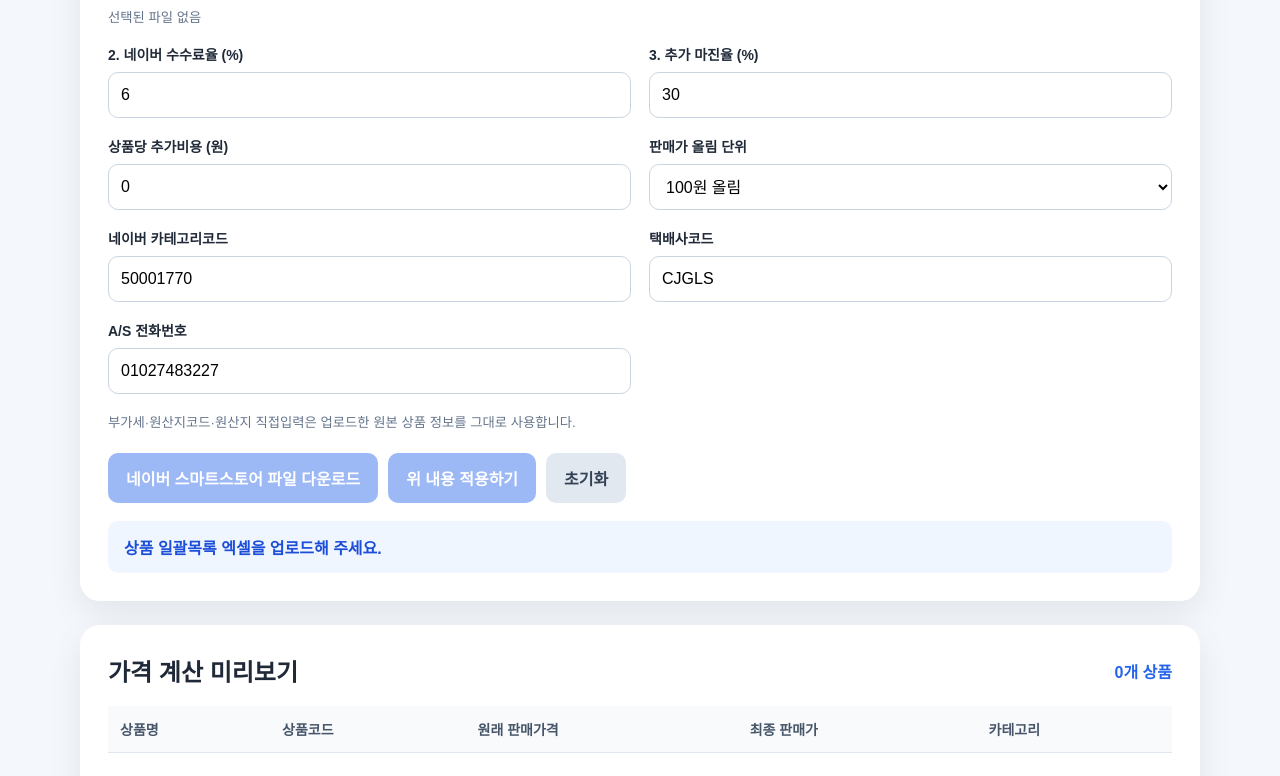
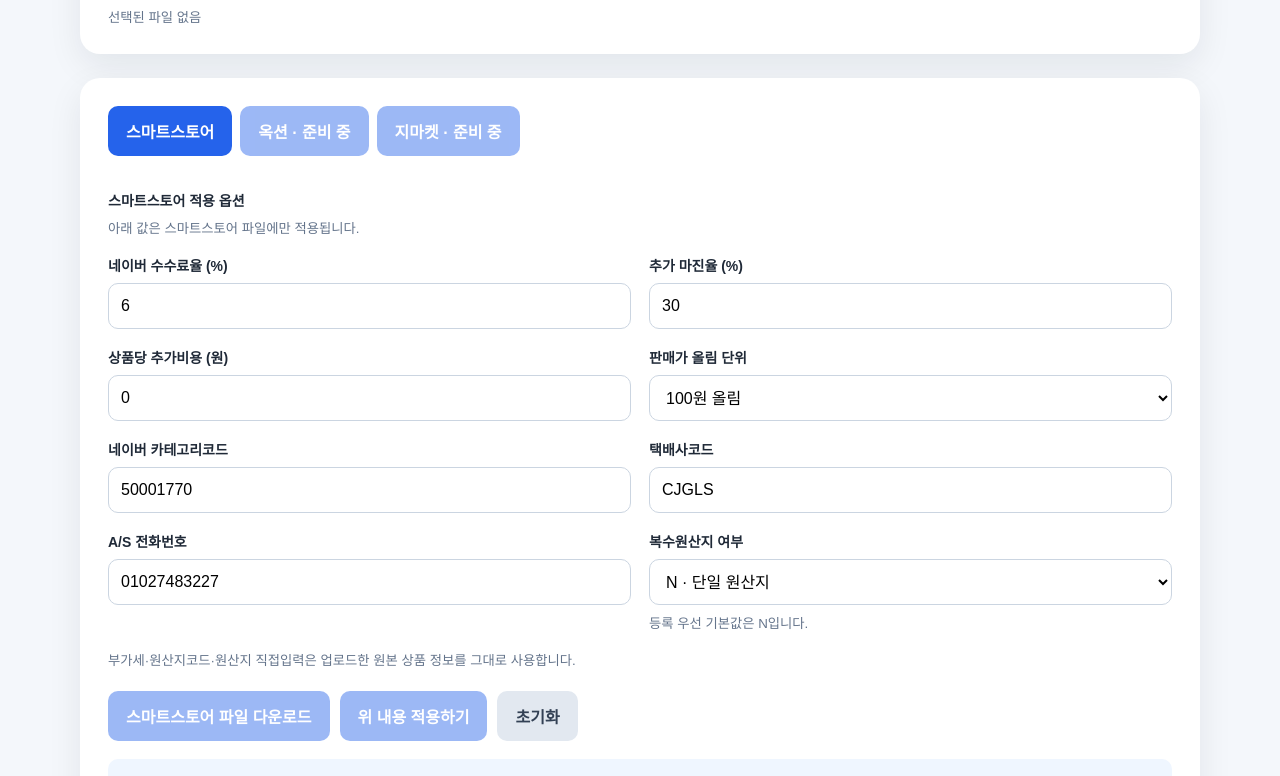
Before and after one commit to parangcubeme/postsheet02, a Next.js app: page / in a window 1280 px wide. Shown: the part 561-1337 px from the top of the page. Built offline with nearby package versions, Linux system fonts and the light colour scheme.

Commit message:
Scope Smart Store options under marketplace tab

```diff
--- a/app/page.tsx
+++ b/app/page.tsx
@@ -4,6 +4,7 @@ import { useMemo, useState } from "react";
 import * as XLSX from "xlsx";
 
 type Row = Record<string, unknown>;
+type MarketTab = "smartstore" | "auction" | "gmarket";
 type AppliedSettings = {
   feeRate: number;
   marginRate: number;
@@ -12,6 +13,7 @@ type AppliedSettings = {
   categoryCode: string;
   courierCode: string;
   asPhone: string;
+  multipleOrigins: "N" | "Y";
 };
 type Product = {
   productName: string;
@@ -23,14 +25,12 @@ type Product = {
   optionValue: string;
   imageUrl: string;
   detailHtml: string;
-  categoryCode: string;
   shippingFee: number;
   brand: string;
   maker: string;
   vatType: string;
   originCode: string;
   originDirect: string;
-  multipleOrigins: string;
 };
 
 const aliases = {
@@ -42,32 +42,22 @@ const aliases = {
   optionValue: ["옵션값", "옵션내용", "선택옵션"],
   imageUrl: ["대표이미지", "대표이미지URL", "이미지URL", "이미지", "메인이미지"],
   detailHtml: ["상세설명", "상세HTML", "상품상세", "상세페이지"],
-  categoryCode: ["카테고리코드", "카테고리번호", "카테고리ID"],
   shippingFee: ["기본배송비", "배송비"],
   brand: ["브랜드"],
   maker: ["제조사", "제조자"],
   vatType: ["부가세", "과세구분", "부가세유형"],
   originCode: ["원산지코드"],
   originDirect: ["원산지 직접입력", "원산지직접입력", "원산지", "원산지명"],
-  multipleOrigins: ["복수원산지여부", "복수원산지 여부"],
 };
 
 const naverHeaders = [
   "판매자 상품코드","카테고리코드","상품명","상품상태","판매가","단위가격 사용여부","표시용량","표시단위","총용량","부가세","관부가세","재고수량","옵션형태","옵션명","옵션값","옵션가","옵션 재고수량","직접입력 옵션","추가상품명","추가상품값","추가상품가","추가상품 재고수량","대표이미지","추가이미지","상세설명","브랜드","제조사","제조일자","유효일자","원산지코드","수입사","복수원산지여부","원산지 직접입력","미성년자 구매","배송비 템플릿코드","배송방법","택배사코드","배송비유형","기본배송비","배송비 결제방식","조건부무료-\n상품판매가 합계","수량별부과-수량","구간별-\n2구간수량","구간별-\n3구간수량","구간별-\n3구간배송비","구간별-\n추가배송비","반품배송비","교환배송비","지역별 차등 배송비","별도설치비","상품정보제공고시 템플릿코드","상품정보제공고시\n품명","상품정보제공고시\n모델명","상품정보제공고시\n인증허가사항","상품정보제공고시\n제조자","A/S 템플릿코드","A/S 전화번호","A/S 안내","판매자특이사항","즉시할인 값\n(기본할인)","즉시할인 단위\n(기본할인)","모바일\n즉시할인 값","모바일\n즉시할인 단위","복수구매할인\n조건 값","복수구매할인\n조건 단위","복수구매할인\n값","복수구매할인\n단위","상품구매시 포인트\n지급 값","상품구매시 포인트\n지급 단위","텍스트리뷰 작성시\n지급 포인트","포토/동영상 리뷰 작성시\n지급 포인트","한달사용 텍스트리뷰\n작성시 지급 포인트","한달사용\n포토/동영상리뷰 작성시 지급 포인트","알림받기동의 고객 리뷰 작성 시 지급 포인트","무이자\n할부 개월","사은품","판매자바코드","구매평 노출여부","구매평\n비노출사유","알림받기 동의 고객 전용 여부","ISBN","ISSN","독립출판","출간일","출판사","글작가","그림작가","번역자명","문화비 소득공제","사이즈\n상품군","사이즈\n사이즈명","사이즈\n상세 사이즈","사이즈 \n모델명"
 ];
-const requiredRow = naverHeaders.map((header) =>
-  ["카테고리코드", "상품명", "판매가", "재고수량", "대표이미지", "상세설명", "원산지코드", "택배사코드", "A/S 전화번호"].includes(header) ? "필수" : "비필수"
-);
-const groupRow = naverHeaders.map((_, index) =>
-  index === 0 ? "상품 기본정보" : index === 25 ? "상품 주요정보" : index === 34 ? "배송정보" : index === 50 ? "상품정보제공고시" : index === 55 ? "A/S, 특이사항" : index === 59 ? "할인/혜택정보" : index === 77 ? "기타 정보" : ""
-);
+const requiredRow = naverHeaders.map((header) => ["카테고리코드", "상품명", "판매가", "재고수량", "대표이미지", "상세설명", "원산지코드", "택배사코드", "A/S 전화번호"].includes(header) ? "필수" : "비필수");
+const groupRow = naverHeaders.map((_, index) => index === 0 ? "상품 기본정보" : index === 25 ? "상품 주요정보" : index === 34 ? "배송정보" : index === 50 ? "상품정보제공고시" : index === 55 ? "A/S, 특이사항" : index === 59 ? "할인/혜택정보" : index === 77 ? "기타 정보" : "");
 
-function cleanKey(value: unknown) {
-  return String(value ?? "").replace(/[\s\n\r_\-()\[\]]/g, "").toLowerCase();
-}
-function normalize(value: unknown) {
-  return String(value ?? "").trim();
-}
+function cleanKey(value: unknown) { return String(value ?? "").replace(/[\s\n\r_\-()\[\]]/g, "").toLowerCase(); }
+function normalize(value: unknown) { return String(value ?? "").trim(); }
 function numberValue(value: unknown) {
   const n = Number(String(value ?? "").replace(/,/g, "").replace(/[^0-9.-]/g, ""));
   return Number.isFinite(n) ? n : 0;
@@ -93,10 +83,7 @@ function parseSheet(sheet: XLSX.WorkSheet) {
   let bestScore = -1;
   matrix.slice(0, 30).forEach((row, index) => {
     const score = row.map(cleanKey).filter(Boolean).reduce((sum, key) => sum + (candidates.some((candidate) => key === candidate || key.includes(candidate) || candidate.includes(key)) ? 1 : 0), 0);
-    if (score > bestScore) {
-      bestScore = score;
-      bestIndex = index;
-    }
+    if (score > bestScore) { bestScore = score; bestIndex = index; }
   });
   const rawHeaders = (matrix[bestIndex] ?? []).map((value, index) => normalize(value) || `열${index + 1}`);
   const seen = new Map<string, number>();
@@ -128,14 +115,12 @@ function toProducts(rows: Row[], settings: AppliedSettings): Product[] {
       optionValue: normalize(pick(row, aliases.optionValue)),
       imageUrl: normalize(pick(row, aliases.imageUrl)),
       detailHtml: normalize(pick(row, aliases.detailHtml)),
-      categoryCode: settings.categoryCode,
       shippingFee: numberValue(pick(row, aliases.shippingFee)),
       brand: normalize(pick(row, aliases.brand)),
       maker: normalize(pick(row, aliases.maker)),
       vatType: normalize(pick(row, aliases.vatType)),
       originCode: normalize(pick(row, aliases.originCode)),
       originDirect: normalize(pick(row, aliases.originDirect)),
-      multipleOrigins: normalize(pick(row, aliases.multipleOrigins)),
     };
   }).filter((product) => product.productName || product.sellerCode);
 }
@@ -145,7 +130,6 @@ function productToNaverRow(product: Product, settings: AppliedSettings) {
     const index = naverHeaders.indexOf(header);
     if (index >= 0) row[index] = value;
   };
-
   set("판매자 상품코드", product.sellerCode);
   set("카테고리코드", settings.categoryCode);
   set("상품명", product.productName);
@@ -163,7 +147,7 @@ function productToNaverRow(product: Product, settings: AppliedSettings) {
   set("브랜드", product.brand);
   set("제조사", product.maker);
   set("원산지코드", product.originCode);
-  set("복수원산지여부", product.multipleOrigins);
+  set("복수원산지여부", settings.multipleOrigins);
   set("원산지 직접입력", product.originDirect);
   set("미성년자 구매", "Y");
   set("배송방법", "택배, 소포, 등기");
@@ -182,6 +166,7 @@ function productToNaverRow(product: Product, settings: AppliedSettings) {
 }
 
 export default function Home() {
+  const [activeMarket, setActiveMarket] = useState<MarketTab>("smartstore");
   const [feeRate, setFeeRate] = useState(6);
   const [marginRate, setMarginRate] = useState(30);
   const [extraCost, setExtraCost] = useState(0);
@@ -189,6 +174,7 @@ export default function Home() {
   const [categoryCode, setCategoryCode] = useState("50001770");
   const [courierCode, setCourierCode] = useState("CJGLS");
   const [asPhone, setAsPhone] = useState("01027483227");
+  const [multipleOrigins, setMultipleOrigins] = useState<"N" | "Y">("N");
   const [appliedSettings, setAppliedSettings] = useState<AppliedSettings | null>(null);
   const [sourceRows, setSourceRows] = useState<Row[]>([]);
   const [fileName, setFileName] = useState("");
@@ -205,7 +191,7 @@ export default function Home() {
       const workbook = XLSX.read(buffer, { type: "array" });
       const parsed = parseSheet(workbook.Sheets[workbook.SheetNames[0]]);
       setSourceRows(parsed.rows);
-      setStatus(`${parsed.rows.length}행을 읽었습니다. 머리글은 ${parsed.headerRow}행에서 찾았습니다. 필수값 입력 후 '위 내용 적용하기'를 눌러 주세요.`);
+      setStatus(`${parsed.rows.length}행을 읽었습니다. 아래 스마트스토어 탭에서 옵션을 설정한 뒤 '위 내용 적용하기'를 눌러 주세요.`);
     } catch {
       setSourceRows([]);
       setStatus("파일을 읽지 못했습니다.");
@@ -218,7 +204,7 @@ export default function Home() {
       setStatus("네이버 카테고리코드·택배사코드·A/S 전화번호를 모두 입력해 주세요.");
       return;
     }
-    const next = {
+    const next: AppliedSettings = {
       feeRate,
       marginRate,
       extraCost,
@@ -226,6 +212,7 @@ export default function Home() {
       categoryCode: categoryCode.trim(),
       courierCode: courierCode.trim(),
       asPhone: asPhone.trim(),
+      multipleOrigins,
     };
     const preview = toProducts(sourceRows, next);
     const priced = preview.filter((product) => product.basePrice > 0).length;
@@ -235,7 +222,7 @@ export default function Home() {
       return;
     }
     setAppliedSettings(next);
-    setStatus(`적용 완료: ${priced}개 상품에 가격·카테고리·택배사·A/S 정보를 반영했습니다. 부가세와 원산지는 원본 상품 값을 유지합니다.`);
+    setStatus(`스마트스토어 적용 완료: ${priced}개 상품에 가격·카테고리·택배사·A/S·복수원산지 여부(${multipleOrigins})를 반영했습니다.`);
   }
   function downloadNaver() {
     if (!products.length || !appliedSettings) return;
@@ -262,15 +249,16 @@ export default function Home() {
     appliedSettings.roundUnit !== roundUnit ||
     appliedSettings.categoryCode !== categoryCode.trim() ||
     appliedSettings.courierCode !== courierCode.trim() ||
-    appliedSettings.asPhone !== asPhone.trim()
+    appliedSettings.asPhone !== asPhone.trim() ||
+    appliedSettings.multipleOrigins !== multipleOrigins
   );
 
   return (
     <main className="container">
       <section className="hero">
         <span className="badge">postsheet02 · 상품 대량등록 변환</span>
-        <h1>상품 일괄목록을<br />네이버 등록 파일로 변환</h1>
-        <p>가격과 네이버 필수 등록정보를 일괄 적용한 파일을 생성합니다.</p>
+        <h1>상품 일괄목록을<br />마켓 등록 파일로 변환</h1>
+        <p>엑셀을 한 번 업로드하고, 마켓별 탭에서 전용 옵션을 적용해 다운로드합니다.</p>
         <div className="privacy">원본·결과 파일 서버 저장 없음 · 브라우저 안에서만 처리</div>
       </section>
 
@@ -280,73 +268,61 @@ export default function Home() {
           <input type="file" accept=".xlsx,.xls,.csv" onChange={(event) => readFile(event.target.files?.[0])} />
           <small>{fileName || "선택된 파일 없음"}</small>
         </div>
-        <div className="field">
-          <label>2. 네이버 수수료율 (%)</label>
-          <input min={0} step={0.1} type="number" value={feeRate} onChange={(event) => setFeeRate(Number(event.target.value))} />
+      </section>
+
+      <section className="panel">
+        <div className="full" style={{ display: "flex", gap: 8, flexWrap: "wrap", marginBottom: 16 }}>
+          <button type="button" onClick={() => setActiveMarket("smartstore")} style={{ opacity: activeMarket === "smartstore" ? 1 : 0.65 }}>스마트스토어</button>
+          <button type="button" disabled style={{ opacity: 0.45 }}>옥션 · 준비 중</button>
+          <button type="button" disabled style={{ opacity: 0.45 }}>지마켓 · 준비 중</button>
         </div>
-        <div className="field">
-          <label>3. 추가 마진율 (%)</label>
-          <input min={0} step={0.1} type="number" value={marginRate} onChange={(event) => setMarginRate(Number(event.target.value))} />
-        </div>
-        <div className="field">
-          <label>상품당 추가비용 (원)</label>
-          <input min={0} type="number" value={extraCost} onChange={(event) => setExtraCost(Number(event.target.value))} />
-        </div>
+
+        {activeMarket === "smartstore" && (
+          <>
+            <div className="field full"><label>스마트스토어 적용 옵션</label><small>아래 값은 스마트스토어 파일에만 적용됩니다.</small></div>
+            <div className="field"><label>네이버 수수료율 (%)</label><input min={0} step={0.1} type="number" value={feeRate} onChange={(event) => setFeeRate(Number(event.target.value))} /></div>
+            <div className="field"><label>추가 마진율 (%)</label><input min={0} step={0.1} type="number" value={marginRate} onChange={(event) => setMarginRate(Number(event.target.value))} /></div>
+            <div className="field"><label>상품당 추가비용 (원)</label><input min={0} type="number" value={extraCost} onChange={(event) => setExtraCost(Number(event.target.value))} /></div>
             <div className="field">
               <label>판매가 올림 단위</label>
               <select value={roundUnit} onChange={(event) => setRoundUnit(Number(event.target.value))}>
-            <option value={10}>10원 올림</option>
-            <option value={100}>100원 올림</option>
-            <option value={500}>500원 올림</option>
-            <option value={1000}>1,000원 올림</option>
+                <option value={10}>10원 올림</option><option value={100}>100원 올림</option><option value={500}>500원 올림</option><option value={1000}>1,000원 올림</option>
               </select>
             </div>
+            <div className="field"><label>네이버 카테고리코드</label><input value={categoryCode} onChange={(event) => setCategoryCode(event.target.value)} /></div>
+            <div className="field"><label>택배사코드</label><input value={courierCode} onChange={(event) => setCourierCode(event.target.value)} /></div>
+            <div className="field"><label>A/S 전화번호</label><input value={asPhone} onChange={(event) => setAsPhone(event.target.value)} /></div>
             <div className="field">
-          <label>네이버 카테고리코드</label>
-          <input value={categoryCode} onChange={(event) => setCategoryCode(event.target.value)} />
+              <label>복수원산지 여부</label>
+              <select value={multipleOrigins} onChange={(event) => setMultipleOrigins(event.target.value as "N" | "Y")}>
+                <option value="N">N · 단일 원산지</option>
+                <option value="Y">Y · 복수 원산지</option>
+              </select>
+              <small>등록 우선 기본값은 N입니다.</small>
             </div>
-        <div className="field">
-          <label>택배사코드</label>
-          <input value={courierCode} onChange={(event) => setCourierCode(event.target.value)} />
-        </div>
-        <div className="field">
-          <label>A/S 전화번호</label>
-          <input value={asPhone} onChange={(event) => setAsPhone(event.target.value)} />
-        </div>
-        <div className="field full">
-          <small>부가세·원산지코드·원산지 직접입력은 업로드한 원본 상품 정보를 그대로 사용합니다.</small>
-        </div>
+            <div className="field full"><small>부가세·원산지코드·원산지 직접입력은 업로드한 원본 상품 정보를 그대로 사용합니다.</small></div>
 
-        {changed && <div className="status full">입력값이 변경됐습니다. 다시 '위 내용 적용하기'를 눌러 주세요.</div>}
+            {changed && <div className="status full">스마트스토어 입력값이 변경됐습니다. 다시 '위 내용 적용하기'를 눌러 주세요.</div>}
             <div className="actions full">
-          <button onClick={downloadNaver} disabled={!products.length || invalid || changed}>네이버 스마트스토어 파일 다운로드</button>
+              <button onClick={downloadNaver} disabled={!products.length || invalid || changed}>스마트스토어 파일 다운로드</button>
               <button onClick={applySettings} disabled={!sourceRows.length || invalid}>위 내용 적용하기</button>
               <button className="secondary" onClick={resetAll}>초기화</button>
             </div>
             <div className="status full">{status}</div>
+          </>
+        )}
       </section>
 
       <section className="preview">
-        <div className="previewHead">
-          <h2>가격 계산 미리보기</h2>
-          <span>{products.length}개 상품</span>
-        </div>
+        <div className="previewHead"><h2>스마트스토어 가격 계산 미리보기</h2><span>{products.length}개 상품</span></div>
         <div className="tableWrap">
           <table>
-            <thead>
-              <tr><th>상품명</th><th>상품코드</th><th>원래 판매가격</th><th>최종 판매가</th><th>카테고리</th></tr>
-            </thead>
+            <thead><tr><th>상품명</th><th>상품코드</th><th>원래 판매가격</th><th>최종 판매가</th><th>카테고리</th><th>복수원산지</th></tr></thead>
             <tbody>
               {products.slice(0, 30).map((product, index) => (
-                <tr key={`${product.sellerCode}-${index}`}>
-                  <td>{product.productName}</td>
-                  <td>{product.sellerCode}</td>
-                  <td>{product.basePrice.toLocaleString()}</td>
-                  <td>{product.salePrice.toLocaleString()}</td>
-                  <td>{appliedSettings?.categoryCode}</td>
-                </tr>
+                <tr key={`${product.sellerCode}-${index}`}><td>{product.productName}</td><td>{product.sellerCode}</td><td>{product.basePrice.toLocaleString()}</td><td>{product.salePrice.toLocaleString()}</td><td>{appliedSettings?.categoryCode}</td><td>{appliedSettings?.multipleOrigins}</td></tr>
               ))}
-              {!products.length && <tr><td colSpan={5} className="empty">엑셀 업로드 후 필수값을 입력하고 적용해 주세요.</td></tr>}
+              {!products.length && <tr><td colSpan={6} className="empty">엑셀 업로드 후 스마트스토어 탭에서 옵션을 입력하고 적용해 주세요.</td></tr>}
             </tbody>
           </table>
         </div>
```
Lines whose indentation alone changed are shown as unchanged.
